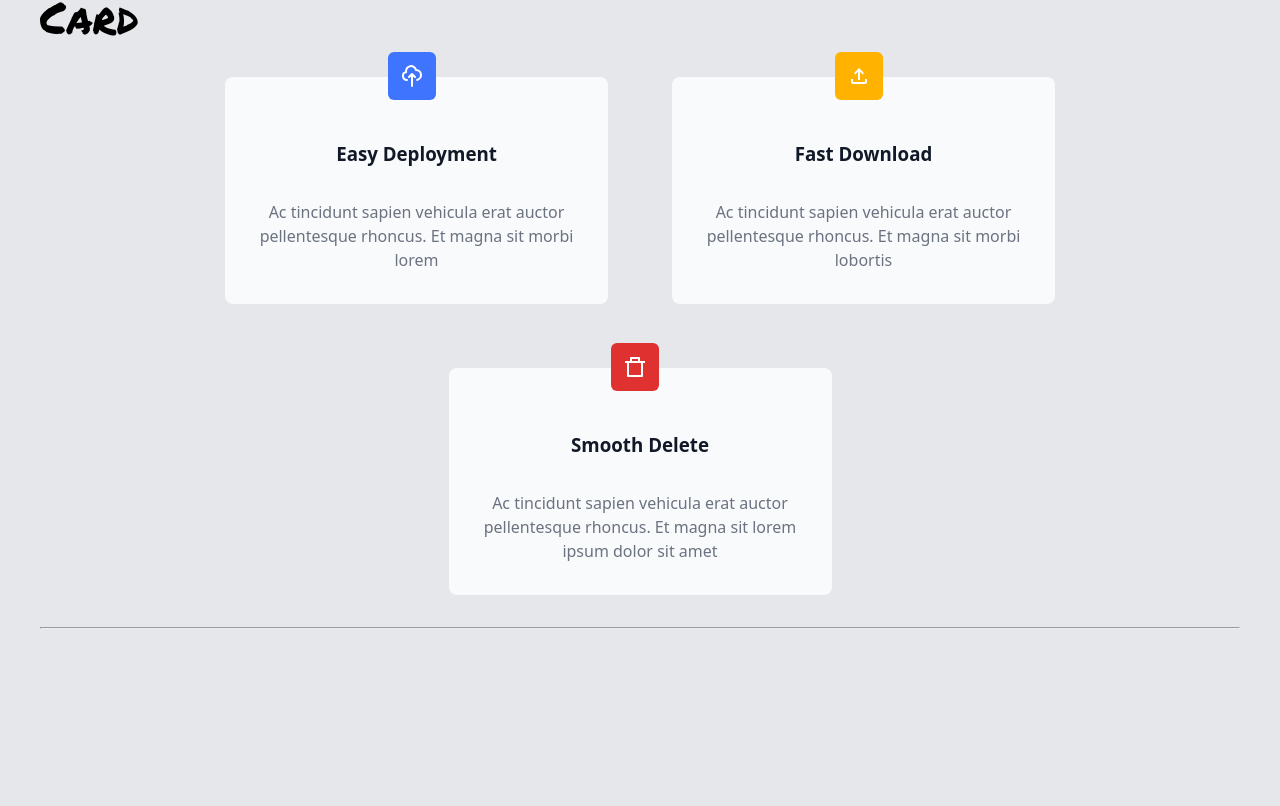
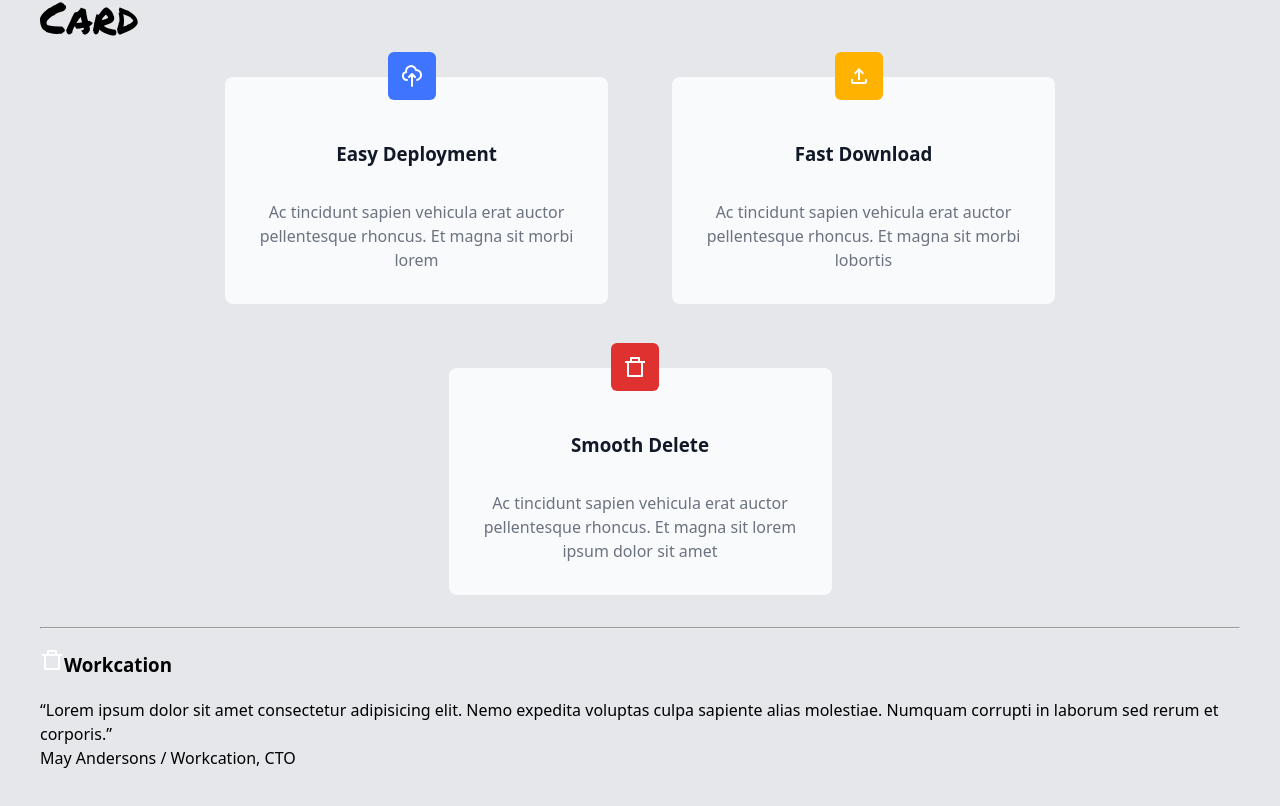
Before and after one commit to Petrasoderstrom1612/component-library, a React (Vite) app: page / in a window 1280 px wide. Shown: the part 769-1575 px from the top of the page. Before the commit the page ends 1438 px from the top, so only its background shows below. Built offline with nearby package versions, Linux system fonts and the light colour scheme.

Commit message:
Testimonial component default data without styling added

```diff
--- a/src/App.jsx
+++ b/src/App.jsx
@@ -4,6 +4,7 @@ import Banner from "./Banners.jsx/Banner";
 import Card from "./Cards.jsx/Card";
 import { HiOutlineCloudUpload } from "react-icons/hi";
 import { RiDeleteBin7Line } from "react-icons/ri";
+import Testimonial from "./Testimonials.jsx/Testimonial";
 
 function App() {
   const colors = ["gray", "red", "yellow", "green", "blue", "indigo", "purple"];
@@ -59,6 +60,13 @@ function App() {
       </>
       <br />
       <hr/>
+
+      <Testimonial
+        icon={<RiDeleteBin7Line className="card-icon"/>}
+        title="Workcation"
+        mainText="“Lorem ipsum dolor sit amet consectetur adipisicing elit. Nemo expedita voluptas culpa sapiente alias molestiae. Numquam corrupti in laborum sed rerum et corporis.”"
+        footer="May Andersons / Workcation, CTO"
+      />
     </>
   );
 }
--- /dev/null
+++ b/src/Testimonials.jsx/Testimonial.jsx
@@ -0,0 +1,13 @@
+import React from 'react'
+
+const Testimonial = ({icon, title, mainText, footer}) => {
+  return (
+    <div>
+      <h3>{icon}{title}</h3>
+      <p>{mainText}</p>
+      <footer>{footer}</footer>
+    </div>
+  )
+}
+
+export default Testimonial
```
